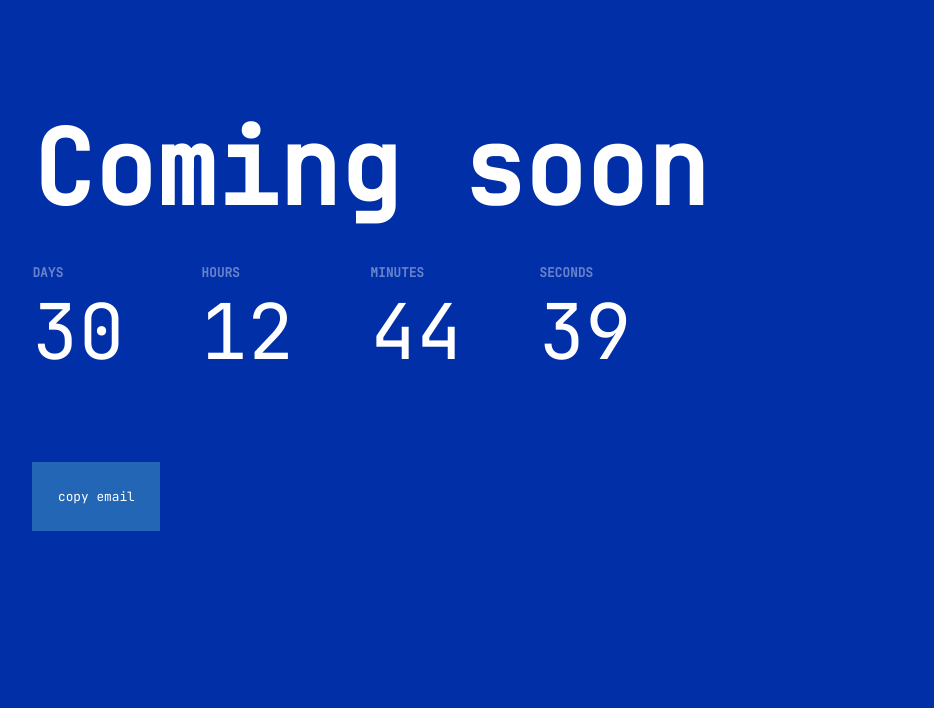
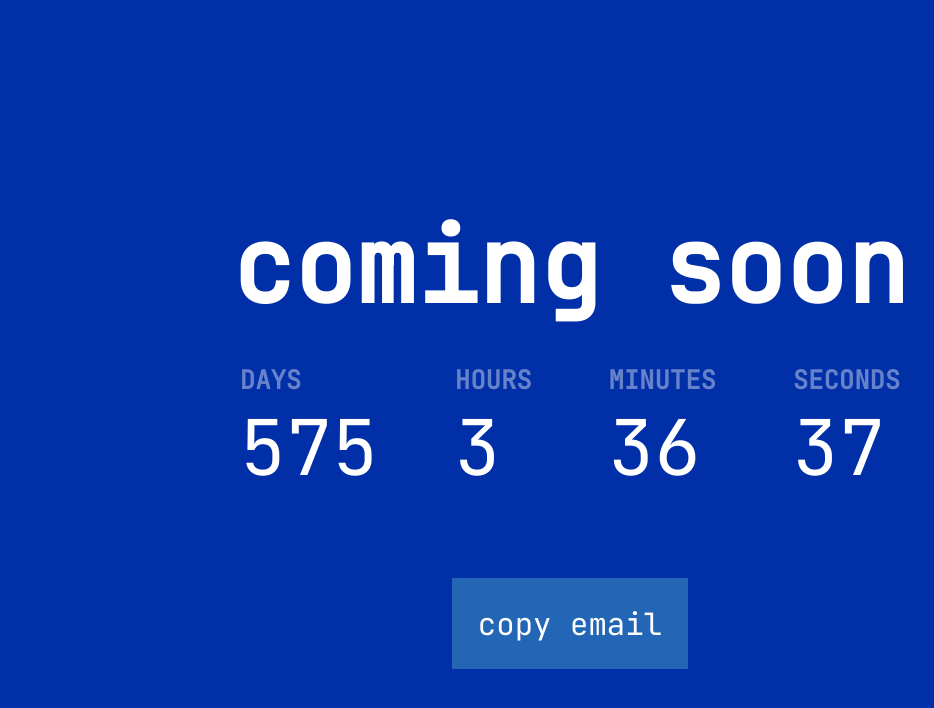
Before and after one commit to dgaitsgo/dgaitsgo-neu, a Next.js app: page / in a window 1280 px wide. Shown: the top 708 px of the page, without its empty margins (70-1004 px from the left). Built offline with nearby package versions, Linux system fonts and the light colour scheme.

Commit message:
only k blue

```diff
--- a/package.json
+++ b/package.json
@@ -12,6 +12,7 @@
     "@mdx-js/loader": "^2.1.2",
     "@next/font": "^14.1.0",
     "@next/mdx": "^12.2.3",
+    "framer-motion": "^11.0.3",
     "i18next": "^22.4.9",
     "next": "14.1.0",
     "next-i18next": "^13.1.5",
--- a/pages/index.tsx
+++ b/pages/index.tsx
@@ -1,32 +1,106 @@
-import React from "react"
+import React, { useState, useEffect } from "react";
 import { JetBrains_Mono } from '@next/font/google'
+import { motion } from 'framer-motion'
 
 const googleFont = JetBrains_Mono({
 	weight: '400',
 	subsets: ['latin'],
 })
 
+const countDownDate = new Date("Mar 1, 2024 16:20:25").getTime();
+
+function getTimes() {
+	const now = new Date().getTime()
+
+	// Find the distance between now and the count down date
+	const distance = countDownDate - now
+
+	// Time calculations for days, hours, minutes and seconds
+	return {
+		days: Math.floor(distance / (1000 * 60 * 60 * 24)),
+		hours: Math.floor((distance % (1000 * 60 * 60 * 24)) / (1000 * 60 * 60)),
+		minutes: Math.floor((distance % (1000 * 60 * 60)) / (1000 * 60)),
+		seconds: Math.floor((distance % (1000 * 60)) / 1000),
+	}
+}
+
 function _() {
+
+	const times = getTimes()
+
+	const [days, setDays] = useState(times.days)
+	const [hours, setHours] = useState(times.hours)
+	const [minutes, setMinutes] = useState(times.minutes)
+	const [seconds, setSeconds] = useState(times.seconds)
+
+	useEffect(() => {
+		const intervalId = setInterval(() => {
+
+			const { days, hours, minutes, seconds } = getTimes()
+
+			setDays(days)
+			setHours(hours)
+			setMinutes(minutes)
+			setSeconds(seconds)
+
+		}, 1000)
+
+		return () => clearInterval(intervalId)
+
+	}, [days, hours, minutes, seconds])
+
+	const secondsStr = String(seconds).split('')
+
+	if (secondsStr.length === 1) {
+		secondsStr.unshift('0')
+	}
 
 	return (
 		<div className={`${googleFont.className} main`}>
-			<h1 className="header">Coming soon</h1>
+			<h1 className="header">coming soon</h1>
 			<div className="countdown">
 				<p className="cdg">
 					<span className="label">days</span>
-					<span className="value">30</span>
+					<span className="value">{days}</span>
 				</p>
 				<p className="cdg">
 					<span className="label">hours</span>
-					<span className="value">12</span>
+					<span className="value">{hours}</span>
 				</p>
 				<p className="cdg">
 					<span className="label">minutes</span>
-					<span className="value">44</span>
+					<span className="value">{minutes}</span>
 				</p>
 				<p className="cdg">
 					<span className="label">seconds</span>
-					<span className="value">39</span>
+					<span>
+						<motion.span key={'second0' + secondsStr[0]}
+							animate={{ opacity: 1 }}
+							initial={{
+								opacity: 0,
+							}}
+							transition={{
+								type: "spring",
+								stiffness: 100,
+								duration: 200
+							}}
+							className="value">{secondsStr[0]}
+						</motion.span>
+						<motion.span key={'seconds1' + secondsStr[1]}
+							animate={{ opacity: 1 }}
+							initial={{
+								opacity: 0,
+							}}
+							transition={{
+								ease: "linear",
+								duration: 0.2,
+								// type:,
+								// stiffness: 100,
+								// duration: 1000
+							}}
+							className="value">{secondsStr[1]}
+						</motion.span>
+					</span>
 				</p>
 			</div>
 			<div id="email">copy email</div>
--- /dev/null
+++ b/styles/Home.module.css
@@ -0,0 +1,68 @@
+/* html,
+body {
+    padding: 0;
+    margin: 0 !important;
+    display: contents !important;
+
+}
+
+* {
+    box-sizing: border-box;
+} */
+
+.main {
+    position: fixed;
+    top: 0;
+    left: 0;
+    background: #002fa7;
+    height: 100vh;
+    width: 100vw;
+    display: flex;
+    align-items: center;
+    justify-content: center;
+    flex-direction: column;
+    /* padding-left: 8vw; */
+    /* padding-top: 4vh; */
+
+    .header {
+        color: white;
+        font-size: 8vw;
+        margin-bottom: 1vw;
+    }
+
+    .countdown {
+
+        display: flex;
+        gap: 6vw;
+
+        .cdg {
+            display: flex;
+            flex-direction: column;
+
+            .label {
+                text-transform: uppercase;
+                font-weight: bold;
+                font-size: 2vw;
+                color: white;
+                opacity: 0.4;
+            }
+
+            .value {
+                text-transform: uppercase;
+                font-weight: normal;
+                font-size: 6vw;
+                color: white;
+            }
+        }
+    }
+
+    #email {
+        margin-top: 8vh;
+        display: inline-block;
+        background: #2266B5;
+        font-size: 2.4vw;
+        padding: 2vw;
+        color: white;
+    }
+
+}
--- a/styles/globals.css
+++ b/styles/globals.css
@@ -8,7 +8,6 @@ body {
 
 * {
 	box-sizing: border-box;
-	/* outline: solid 1px red; */
 }
 
 .main {
@@ -18,8 +17,12 @@ body {
 	background: #002fa7;
 	height: 100vh;
 	width: 100vw;
-	padding-left: 8vw;
-	padding-top: 4vh;
+	display: flex;
+	align-items: center;
+	justify-content: center;
+	flex-direction: column;
+	/* padding-left: 8vw; */
+	/* padding-top: 4vh; */
 
 	.header {
 		color: white;
@@ -39,7 +42,7 @@ body {
 			.label {
 				text-transform: uppercase;
 				font-weight: bold;
-				font-size: 1vw;
+				font-size: 2vw;
 				color: white;
 				opacity: 0.4;
 			}
@@ -57,7 +60,7 @@ body {
 		margin-top: 8vh;
 		display: inline-block;
 		background: #2266B5;
-		font-size: 1vw;
+		font-size: 2.4vw;
 		padding: 2vw;
 		color: white;
 	}
```
Also changed, not shown: 1 other file (tests, documents, lock files or other folders).
